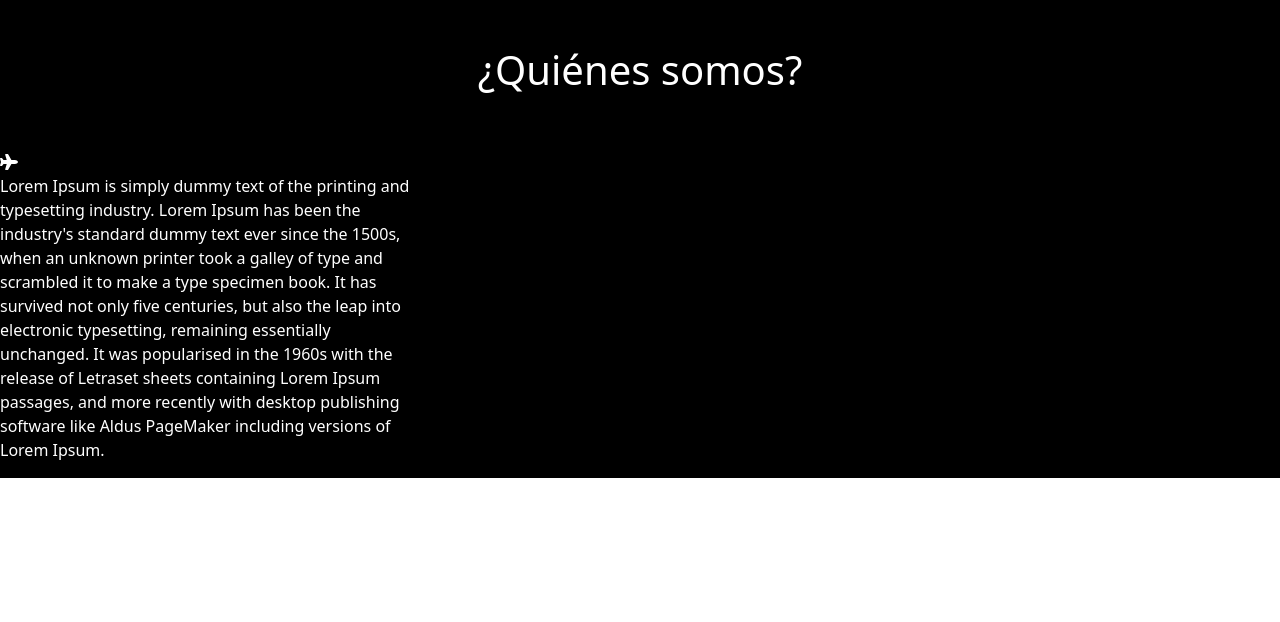
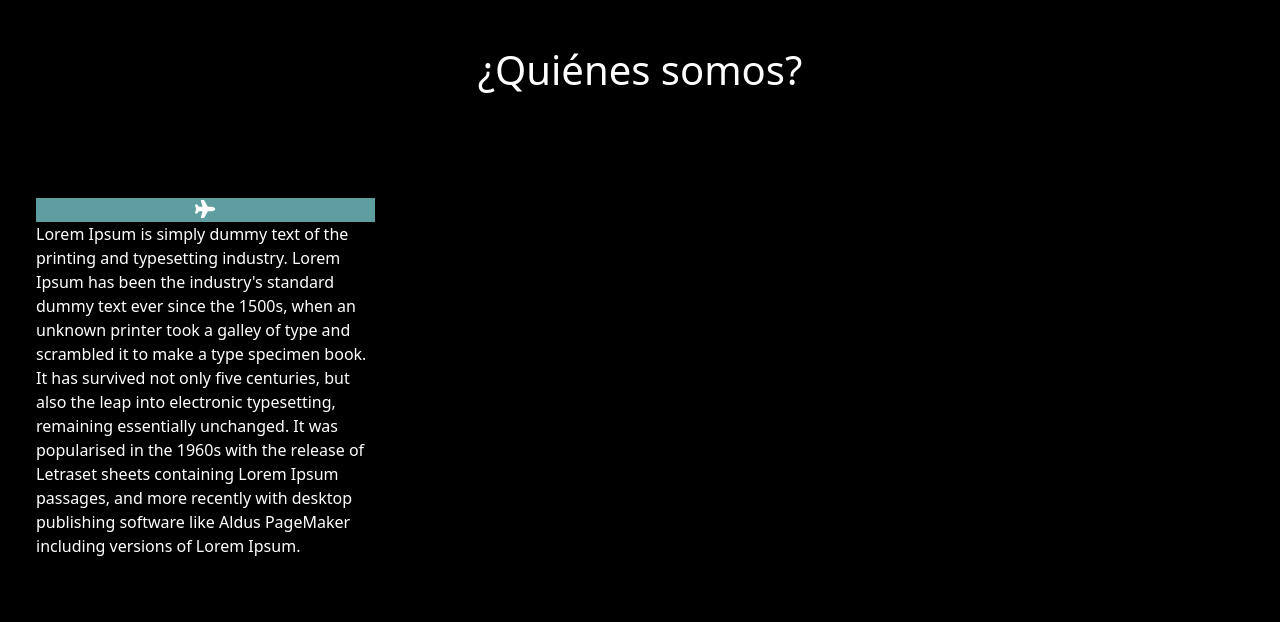
Before and after one commit to isnotcrime/isnotcrime.github.io, a plain HTML site: page index.html in a window 1280 px wide. Shown: the part 962-1584 px from the top of the page. Before the commit the page ends 1440 px from the top, so only its background shows below. Drawn offline with nearby package versions, Linux system fonts and the light colour scheme.

Commit message:
add: Agregar tamaños de fuentes

```diff
--- a/assets/css/estilos.css
+++ b/assets/css/estilos.css
@@ -1,3 +1,4 @@
+/*Contenido Principal*/
 @font-face {
     font-family: 'Raleway', sans-serif;
     src: url('https://fonts.googleapis.com/css2?family=Raleway:wght@300;500&display=swap');
@@ -8,3 +9,5 @@
 .bg-template{
     background:cadetblue;
 }
+/*tamaño Fuentes*/
+.fs-10{font-size: 10px;} .fs-12{font-size: 12px;} .fs-14{font-size: 14px;} .fs-16{font-size: 16px;} .fs-18 {font-size: 18px;} .fs-20{font-size: 16px;}
--- a/index.html
+++ b/index.html
@@ -14,7 +14,7 @@
     <script src="https://cdn.jsdelivr.net/npm/bootstrap@5.1.1/dist/js/bootstrap.bundle.min.js" integrity="sha384-/bQdsTh/da6pkI1MST/rWKFNjaCP5gBSY4sEBT38Q/9RBh9AH40zEOg7Hlq2THRZ" crossorigin="anonymous"></script>
     <script src="https://cdnjs.cloudflare.com/ajax/libs/font-awesome/5.11.2/js/all.min.js"></script>
 
-    <link href="assets/css/estilos.csss" rel="stylesheet" type="text/css">
+    <link href="assets/css/estilos.css" rel="stylesheet" type="text/css">
 </head>
 <body>
     <nav class="navbar navbar-expand-lg fixed-top navbar-black">
@@ -72,11 +72,11 @@
          <h1>¿Quiénes somos?</h1>
      </div>
      <div class="row">
-     <div class="col-12 col-lg-4">
-         <div class="col-12 bg-template">
-            <i class="fas fa-plane text-white text-center"></i>
-            <p class="text-white">Lorem Ipsum is simply dummy text of the printing and typesetting industry. Lorem Ipsum has been the industry's standard dummy text ever since the 1500s, when an unknown printer took a galley of type and scrambled it to make a type specimen book. It has survived not only five centuries, but also the leap into electronic typesetting, remaining essentially unchanged. It was popularised in the 1960s with the release of Letraset sheets containing Lorem Ipsum passages, and more recently with desktop publishing software like Aldus PageMaker including versions of Lorem Ipsum.</p>
+     <div class="col-12 col-lg-4 p-5">
+         <div class="col-12 bg-template text-center">
+            <i class="fas fa-plane text-white text-center fs-18"></i>
          </div>
+         <p class="text-white">Lorem Ipsum is simply dummy text of the printing and typesetting industry. Lorem Ipsum has been the industry's standard dummy text ever since the 1500s, when an unknown printer took a galley of type and scrambled it to make a type specimen book. It has survived not only five centuries, but also the leap into electronic typesetting, remaining essentially unchanged. It was popularised in the 1960s with the release of Letraset sheets containing Lorem Ipsum passages, and more recently with desktop publishing software like Aldus PageMaker including versions of Lorem Ipsum.</p>
      </div>
      <div class="col-12 col-lg-4"></div>
      <div class="col-12 col-lg-4"></div>
```
